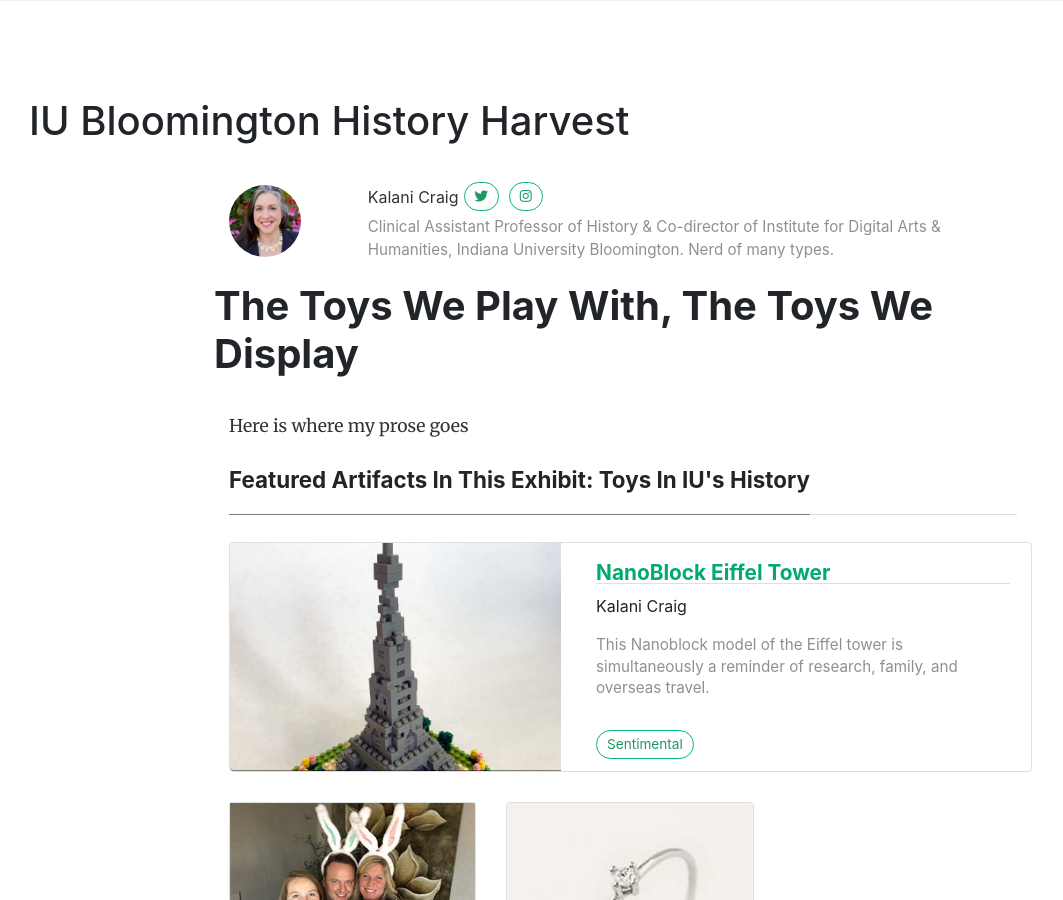
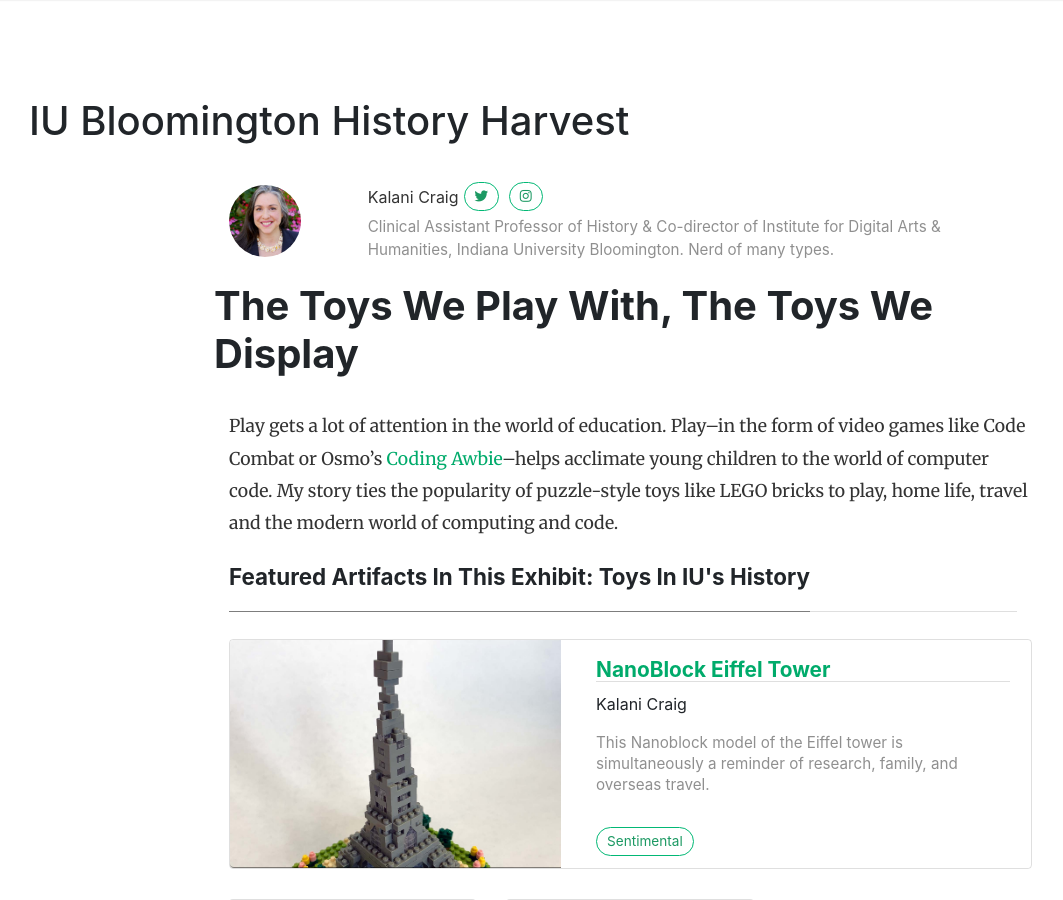
Before and after one commit to IUBHistoryHarvest/IUBHistoryHarvest.github.io, a Jekyll site: the page built from _stories/kalani.md, in a window 1280 px wide and 900 px high. Shown: the whole window, without its empty margins (56-1119 px from the left). Built offline with Jekyll 4.4.1, drawn with Linux system fonts in a browser that asks for light colours; nearby versions of some CDN libraries; comment, search, counter and statistics services are not loaded.

Commit message:
Update kalani.md

```diff
--- a/_stories/kalani.md
+++ b/_stories/kalani.md
@@ -11,4 +11,4 @@
 categories: [ Sentimental ]
 ---
 
-Here is where my prose goes
+Play gets a lot of attention in the world of education. Play--in the form of video games like Code Combat or Osmo's [Coding Awbie](https://www.playosmo.com/en/coding/)--helps acclimate young children to the world of computer code. My story ties the popularity of puzzle-style toys like LEGO bricks to play, home life, travel and the modern world of computing and code.
```
